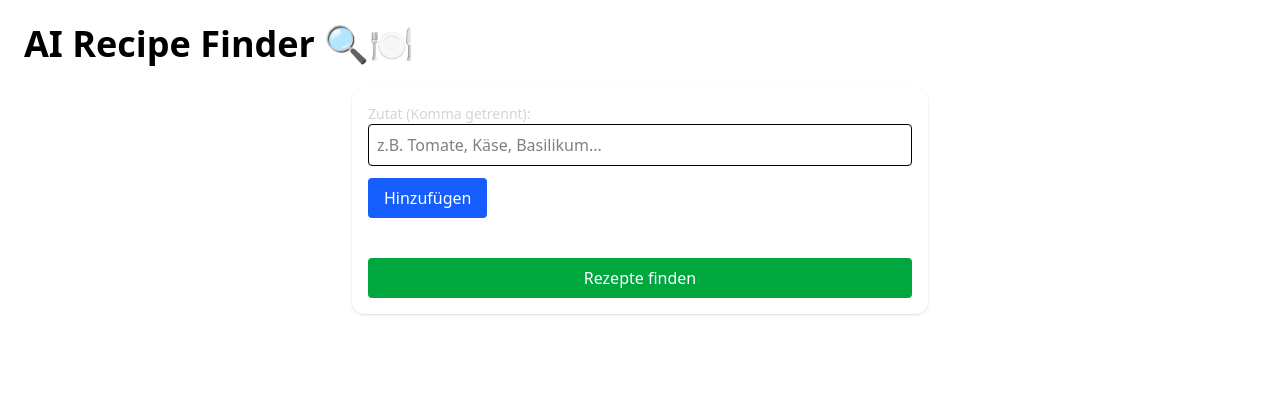
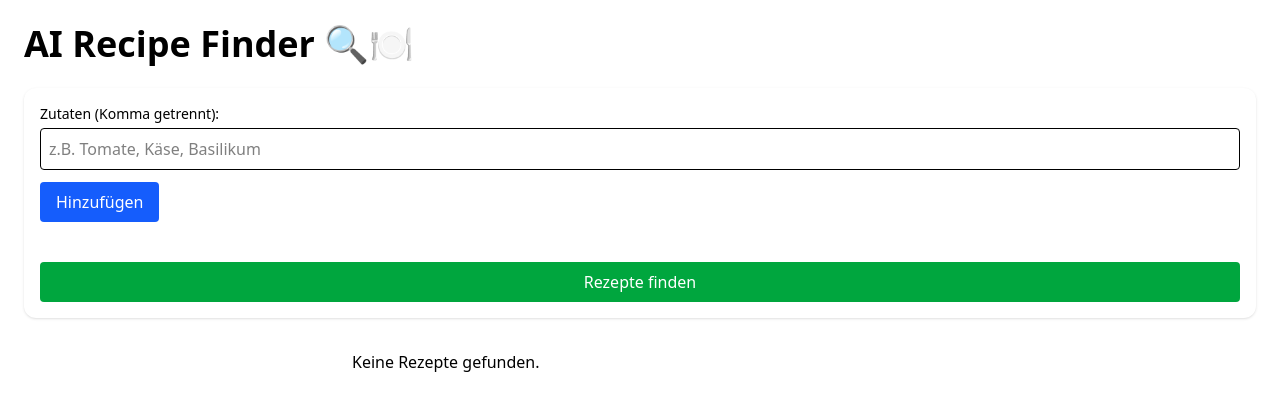
Before and after one commit to jacqueline-s-w/recipe-ai-app, a React app in the folder frontend/: page / in a window 1280 px wide. Shown: the top 410 px of the page. Built offline with nearby package versions, Linux system fonts and the light colour scheme; the HTML template or start-up script is replaced by a standard one.

Commit message:
feat: implement recipe display and ingredient input functionality with CORS support

```diff
--- a/frontend/src/components/IngredientInput.jsx
+++ b/frontend/src/components/IngredientInput.jsx
@@ -1,81 +1,61 @@
 import { useState } from 'react';
 
-export default function IngredientInput() {
+export default function IngredientInput({
+  ingredients,
+  setIngredients,
+  onFindRecipes,
+}) {
   const [input, setInput] = useState('');
-  const [ingredients, setIngredients] = useState([]);
-  const [recipes, setRecipes] = useState(null);
 
   // Mehrere Zutaten mit Komma getrennt hinzufügen
   async function addIngredient(e) {
     e.preventDefault();
-    if (input.trim() === '') return;
+    if (!input.trim()) return;
     // Eingabe splitten, trimmen und leere Strings filtern
     const newIngredients = input
       .split(',')
-      .map((ing) => ing.trim())
-      .filter((ing) => ing.length > 0);
+      .map((i) => i.trim())
+      .filter(Boolean);
 
     setIngredients((prev) => [...prev, ...newIngredients]);
     setInput(''); //Eingabefeld leeren
   }
 
-  // Rezepte anhand der Zutaten abrufen
-  async function findRecipes() {
-    try {
-      const res = await fetch('http://localhost:8000/api/recipes', {
-        method: 'POST',
-        headers: { 'Content-Type': 'application/json' },
-        body: JSON.stringify({ ingredients }),
-      });
-      const data = await res.json();
-      setRecipes(data); //Ergebnis speichern
-    } catch (error) {
-      console.log('Fehler beim Abrufen der Rezepte:', error);
-    }
-  }
   return (
+    <section className="bg-white shadow p-4 rounded-xl">
       <form onSubmit={addIngredient}>
-      <div className="bg-white shadow p-4 rounded-xl">
-        {' '}
-        <label
-          htmlFor="zutat"
-          className="block text-sm font-medium text-gray-300">
-          Zutat (Komma getrennt):
+        <label htmlFor="zutat" className="block text-sm font-medium mb-1">
+          Zutaten (Komma getrennt):
         </label>
+
         <input
-          type="text"
+          // type="text"
           value={input}
           onChange={(e) => setInput(e.target.value)}
-          placeholder="z.B. Tomate, Käse, Basilikum..."
           className="border p-2 rounded w-full"
+          placeholder="z.B. Tomate, Käse, Basilikum"
         />
+
         <button
-          type="submit"
+          // type="submit"
           className="mt-3 bg-blue-600 text-white px-4 py-2 rounded">
           Hinzufügen
         </button>
+      </form>
+
       {/*Zutatenliste */}
       <ul className="mt-4 list-disc list-inside">
         {ingredients.map((ing, idx) => (
           <li key={idx}>{ing}</li>
         ))}
       </ul>
+
       <button
         type="button"
-          onClick={findRecipes}
+        onClick={onFindRecipes}
         className="mt-6 bg-green-600 text-white px-4 py-2 rounded w-full">
         Rezepte finden
       </button>
-        {/*Rezepte anzeigen */}
-        {recipes && (
-          <div className="mt-6">
-            <h2 className="text-lg font-bold">Gefundene Rezepte:</h2>
-            <pre className="bg-gray-100 p-2 rounded">
-              {JSON.stringify(recipes, null, 2)}
-            </pre>
-          </div>
-        )}
-      </div>
-    </form>
+    </section>
   );
 }
--- a/frontend/src/components/RecipeCard.jsx
+++ b/frontend/src/components/RecipeCard.jsx
@@ -0,0 +1,15 @@
+export default function RecipeCard({ recipe }) {
+  return (
+    <article className="border rounded-lg p-4 shadow-sm">
+      <h3 className="text-xl font-semibold">{recipe.title}</h3>
+
+      <p className="text-sm text-gray-600">⏱ {recipe.time} Minuten</p>
+
+      <ul className="list-disc list-inside mt-2">
+        {recipe.ingredients.map((ing, idx) => (
+          <li key={idx}>{ing}</li>
+        ))}
+      </ul>
+    </article>
+  );
+}
--- a/frontend/src/components/RecipeList.jsx
+++ b/frontend/src/components/RecipeList.jsx
@@ -0,0 +1,21 @@
+import RecipeCard from './RecipeCard';
+
+export default function RecipeList({ recipes }) {
+  //   if (!recipes) return null;
+
+  return (
+    <section className="mt-8 max-w-xl mx-auto">
+      {recipes && (
+        <>
+          <h2 className="text-2xl font-bold mb-4">Gefundene Rezepte</h2>
+          <ul className="space-y-4">
+            {recipes.map((recipe, idx) => (
+              <RecipeCard key={idx} recipe={recipe} />
+            ))}
+          </ul>
+        </>
+      )}
+      {!recipes && <h2>Keine Rezepte gefunden.</h2>}
+    </section>
+  );
+}
--- a/frontend/src/pages/Home.jsx
+++ b/frontend/src/pages/Home.jsx
@@ -1,12 +1,38 @@
+import { useState } from 'react';
+
 import IngredientInput from '../components/IngredientInput';
+import RecipeList from '../components/RecipeList';
 
 export default function Home() {
+  const [ingredients, setIngredients] = useState([]);
+  const [recipes, setRecipes] = useState(null);
+  // Rezepte anhand der Zutaten abrufen
+  async function findRecipes() {
+    try {
+      const res = await fetch('http://localhost:8000/api/recipes', {
+        method: 'POST',
+        headers: { 'Content-Type': 'application/json' },
+        body: JSON.stringify({ ingredients }),
+      });
+      const data = await res.json();
+      setRecipes(data); //Ergebnis speichern
+    } catch (error) {
+      console.log('Fehler beim Abrufen der Rezepte:', error);
+    }
+  }
   return (
     <div className="container mx-auto p-6">
       <h1 className="text-4xl font-bold mb-6">AI Recipe Finder 🔍🍽️</h1>
-      <div className="max-w-xl mx-auto">
+      {/* <div className="max-w-xl mx-auto">
         <IngredientInput />
-      </div>
+      </div> */}
+      <IngredientInput
+        ingredients={ingredients}
+        setIngredients={setIngredients}
+        onFindRecipes={findRecipes}
+      />
+
+      <RecipeList recipes={recipes} />
     </div>
   );
 }
```
Also changed, not shown: 1 other file (tests, documents, lock files or other folders). Lines whose indentation alone changed are shown as unchanged.
